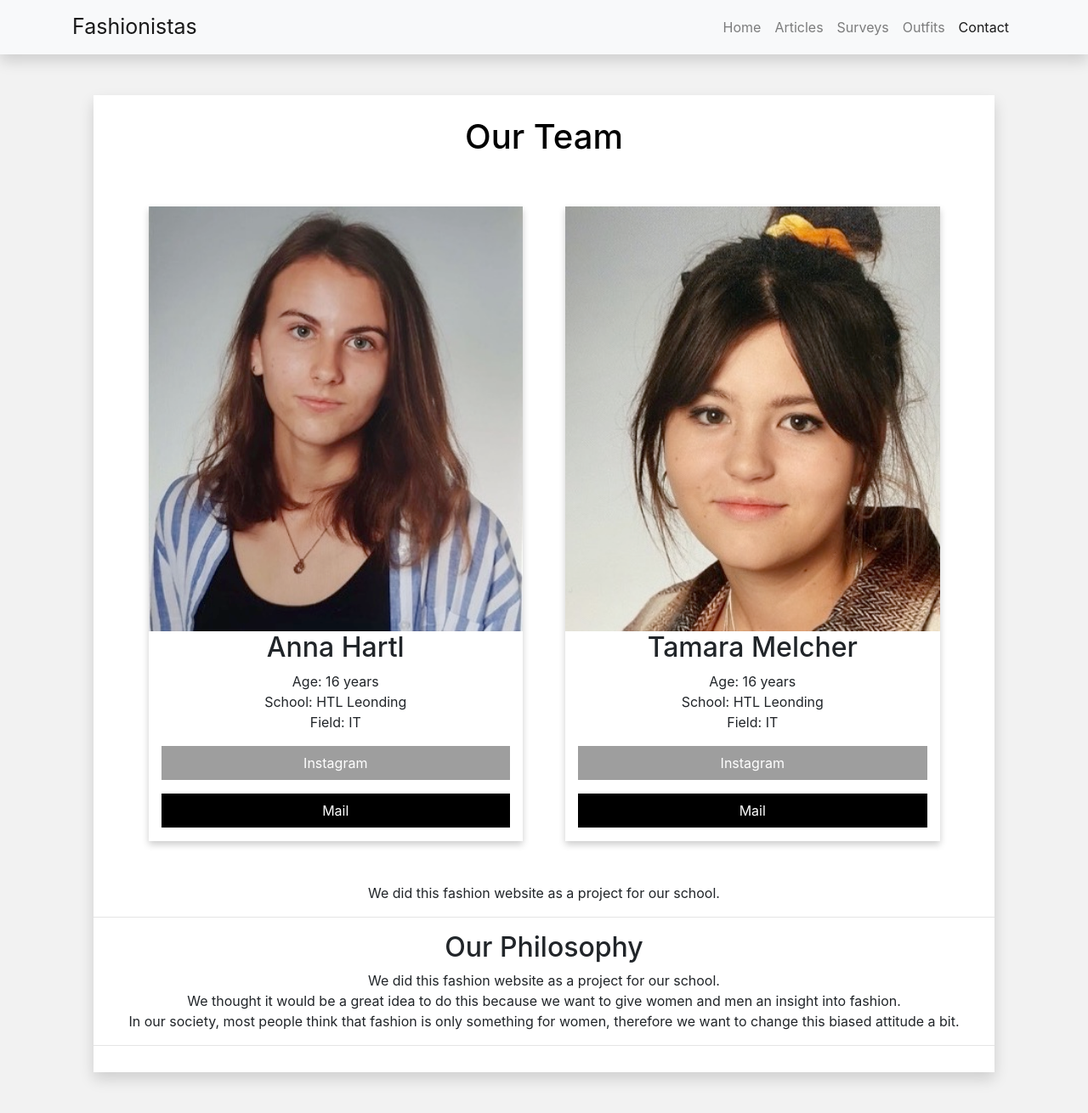
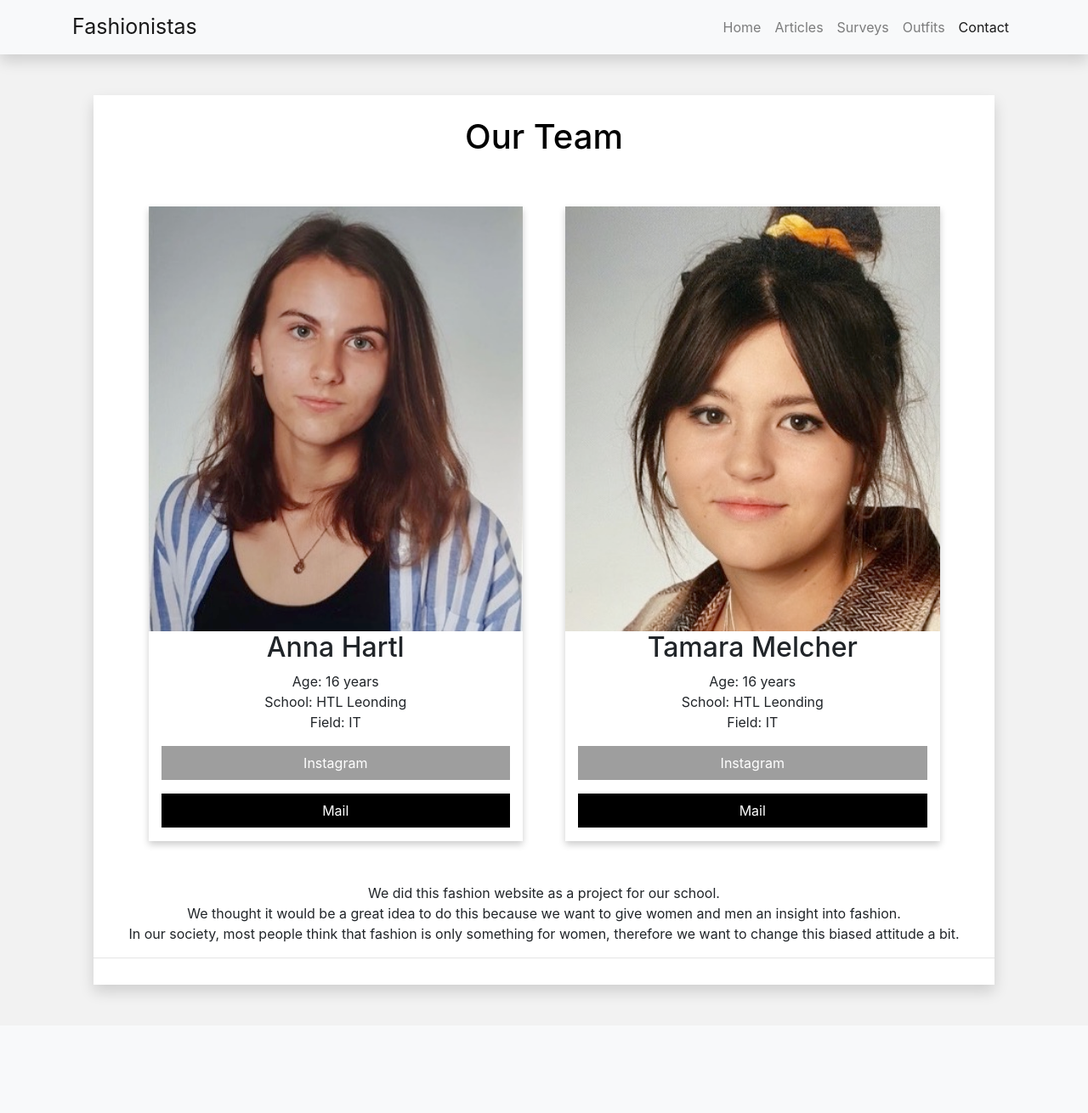
Before and after one commit to AnnaHartl/Project_Fashion-Website, a PHP site: page /contact.php in a window 1280 px wide. Shown: the whole page at 85% size. After the commit the page ends 1176 px from the top, so only its background shows below. Run offline with PHP 8.4, Linux system fonts and the light colour scheme; grey boxes are pictures that could not be loaded.

Commit message:
new bottom

```diff
--- a/webserver/root/contact.php
+++ b/webserver/root/contact.php
@@ -89,13 +89,7 @@
                       </div>
 
                       <div class="bottom-margin">
-
                         <p><br>We did this fashion website as a project for our school. <br>
-
-                        <hr>
-                        <h2>Our Philosophy</h2>
-
-                        <p>We did this fashion website as a project for our school. <br>
                         We thought it would be a great idea to do this because we want to give women and men an insight into fashion. <br>
                         In our society, most people think that fashion is only something for women, therefore we want to change this biased attitude a bit.</p>
                          <hr>
```
